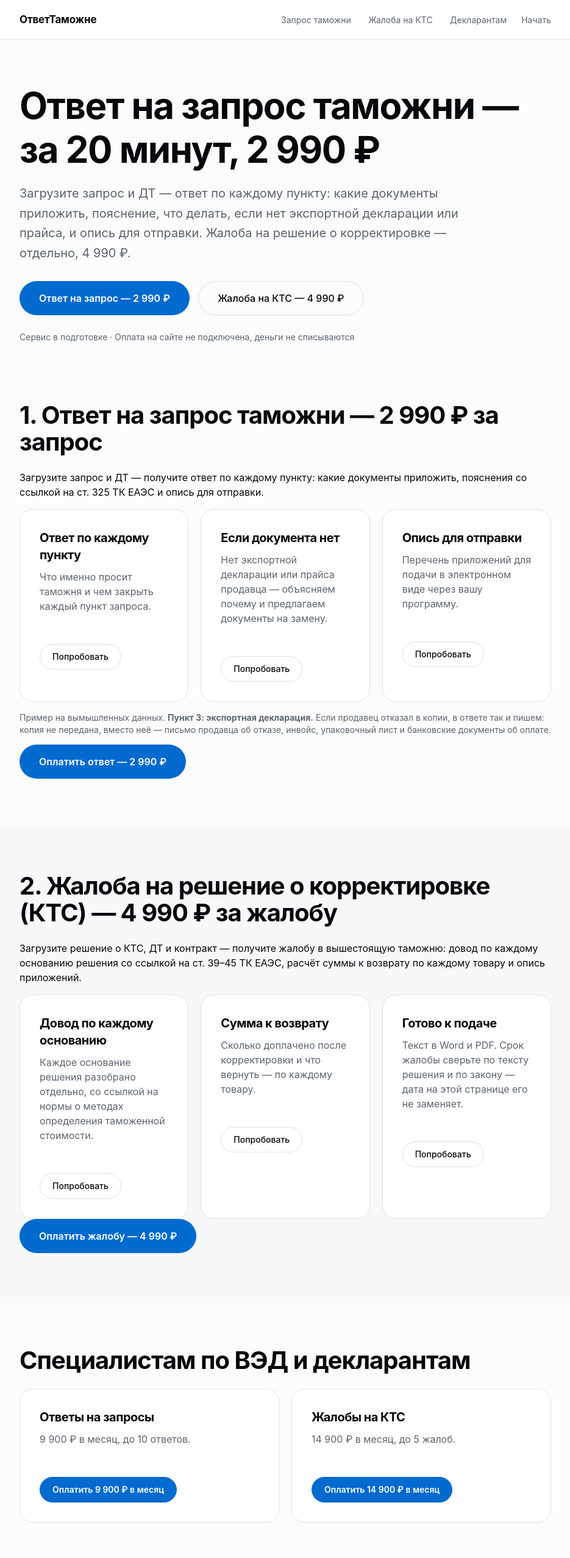
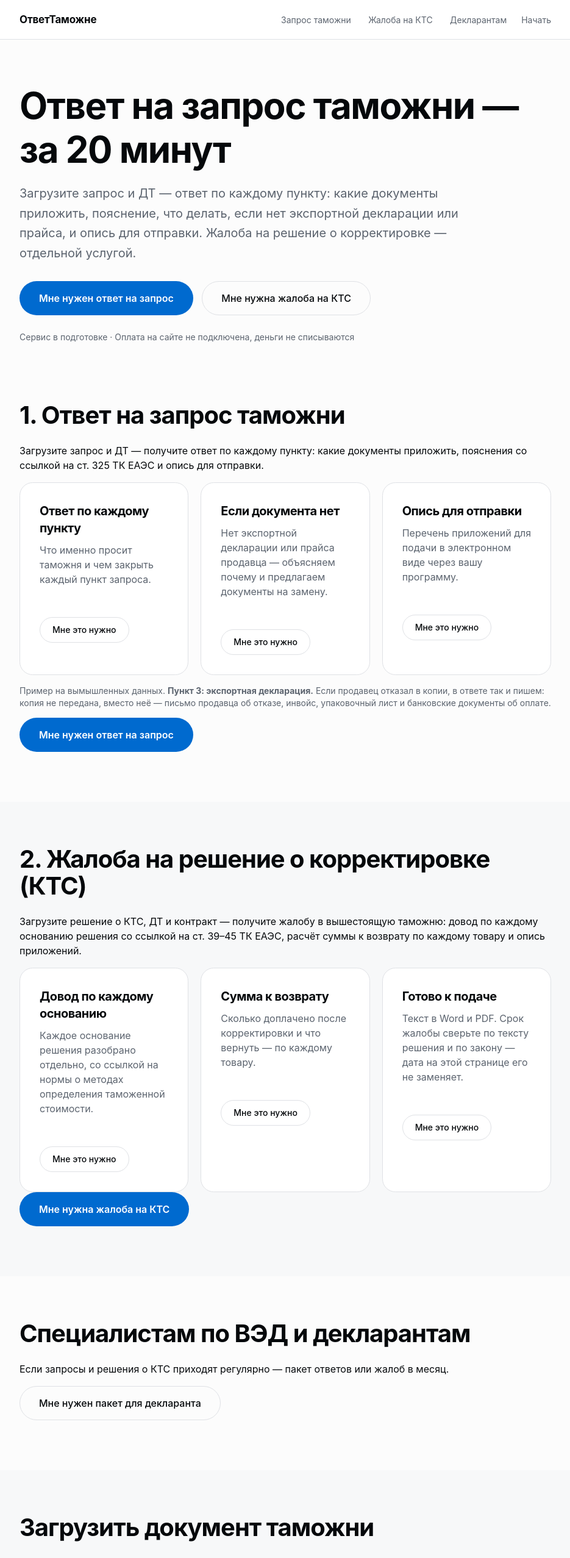
Before and after one commit to super-romeo/tamozhnya-dokuwell, a plain HTML site: page index.html in a window 1280 px wide. Shown: the top 2555 px of the page at 61% size, without its empty margins (172-1107 px from the left). Drawn offline with Linux system fonts and the light colour scheme.

Commit message:
Цена — на отдельном экране price.html после шага «мне это нужно» (СМ-10 «Смоков»)

```diff
--- a/index.html
+++ b/index.html
@@ -3,8 +3,8 @@
 <head>
 <meta charset="utf-8">
 <meta name="viewport" content="width=device-width,initial-scale=1">
-<title>Ответ на запрос таможни — за 20 минут, 2 990 ₽</title>
-<meta name="description" content="Загрузите запрос таможни и ДТ — ответ по каждому пункту: какие документы приложить, что делать, если нет экспортной декларации или прайса, опись для отправки. 2 990 ₽. Жалоба на решение о корректировке — 4 990 ₽.">
+<title>Ответ на запрос таможни — за 20 минут</title>
+<meta name="description" content="Загрузите запрос таможни и ДТ — ответ по каждому пункту: какие документы приложить, что делать, если нет экспортной декларации или прайса, опись для отправки. Отдельно — жалоба на решение о корректировке таможенной стоимости.">
 <link rel="icon" href="favicon.svg">
 <link rel="stylesheet" href="style.css">
 <script src="smoke.js" defer></script>
@@ -16,55 +16,53 @@
   <nav class="top">
     <a href="#zapros" data-ev="click_nav_zapros">Запрос таможни</a>
     <a href="#kts" data-ev="click_nav_kts">Жалоба на КТС</a>
-    <a href="#price" data-ev="click_nav_price">Декларантам</a><a href="#start" data-ev="click_nav_start">Начать</a>
+    <a href="price.html#deklarant" data-ev="click_nav_price">Декларантам</a><a href="#start" data-ev="click_nav_start">Начать</a>
   </nav>
 </div></header>
 
 <div class="wrap">
 
   <div class="hero">
-    <h1>Ответ на запрос таможни — за 20 минут, 2 990 ₽</h1>
-    <p class="sub">Загрузите запрос и ДТ — ответ по каждому пункту: какие документы приложить, пояснение, что делать, если нет экспортной декларации или прайса, и опись для отправки. Жалоба на решение о корректировке — отдельно, 4 990 ₽.</p>
-    <a class="cta" href="#zapros" data-ev="cta_click">Ответ на запрос — 2 990 ₽</a>
-    <a class="cta ghost" href="#kts" data-ev="cta_click_new">Жалоба на КТС — 4 990 ₽</a>
+    <h1>Ответ на запрос таможни — за 20 минут</h1>
+    <p class="sub">Загрузите запрос и ДТ — ответ по каждому пункту: какие документы приложить, пояснение, что делать, если нет экспортной декларации или прайса, и опись для отправки. Жалоба на решение о корректировке — отдельной услугой.</p>
+    <a class="cta" href="price.html#zapros" data-ev="cta_click">Мне нужен ответ на запрос</a>
+    <a class="cta ghost" href="price.html#kts" data-ev="cta_click_new">Мне нужна жалоба на КТС</a>
     <p class="cta-note">Сервис в подготовке &middot; Оплата на сайте не подключена, деньги не списываются</p>
   </div>
 
   <section id="zapros" data-view="zapros_view">
-    <h2>1. Ответ на запрос таможни — 2 990 ₽ за запрос</h2>
+    <h2>1. Ответ на запрос таможни</h2>
     <p>Загрузите запрос и ДТ — получите ответ по каждому пункту: какие документы приложить, пояснения со ссылкой на ст. 325 ТК ЕАЭС и опись для отправки.</p>
     <div class="grid">
-      <div class="card"><b>Ответ по каждому пункту</b><span>Что именно просит таможня и чем закрыть каждый пункт запроса.</span><br><a class="btn" href="pay.html?f=punkty" data-ev="feature_punkty">Попробовать</a></div>
-      <div class="card"><b>Если документа нет</b><span>Нет экспортной декларации или прайса продавца — объясняем почему и предлагаем документы на замену.</span><br><a class="btn" href="pay.html?f=zamena" data-ev="feature_zamena">Попробовать</a></div>
-      <div class="card"><b>Опись для отправки</b><span>Перечень приложений для подачи в электронном виде через вашу программу.</span><br><a class="btn" href="pay.html?f=opis" data-ev="feature_opis">Попробовать</a></div>
+      <div class="card"><b>Ответ по каждому пункту</b><span>Что именно просит таможня и чем закрыть каждый пункт запроса.</span><br><a class="btn" href="price.html#zapros" data-ev="feature_punkty">Мне это нужно</a></div>
+      <div class="card"><b>Если документа нет</b><span>Нет экспортной декларации или прайса продавца — объясняем почему и предлагаем документы на замену.</span><br><a class="btn" href="price.html#zapros" data-ev="feature_zamena">Мне это нужно</a></div>
+      <div class="card"><b>Опись для отправки</b><span>Перечень приложений для подачи в электронном виде через вашу программу.</span><br><a class="btn" href="price.html#zapros" data-ev="feature_opis">Мне это нужно</a></div>
     </div>
     <p class="fine" style="margin-top:16px">Пример на вымышленных данных. <b>Пункт 3: экспортная декларация.</b> Если продавец отказал в копии, в ответе так и пишем: копия не передана, вместо неё — письмо продавца об отказе, инвойс, упаковочный лист и банковские документы об оплате.</p>
-    <a class="cta" href="pay.html?plan=zapros" data-ev="payment_click click_pay_zapros">Оплатить ответ — 2 990 ₽</a>
+    <a class="cta" href="price.html#zapros" data-ev="cta_click">Мне нужен ответ на запрос</a>
   </section>
 
   <section id="kts" data-view="kts_view">
-    <h2>2. Жалоба на решение о корректировке (КТС) — 4 990 ₽ за жалобу</h2>
+    <h2>2. Жалоба на решение о корректировке (КТС)</h2>
     <p>Загрузите решение о КТС, ДТ и контракт — получите жалобу в вышестоящую таможню: довод по каждому основанию решения со ссылкой на ст. 39–45 ТК ЕАЭС, расчёт суммы к возврату по каждому товару и опись приложений.</p>
     <div class="grid">
-      <div class="card"><b>Довод по каждому основанию</b><span>Каждое основание решения разобрано отдельно, со ссылкой на нормы о методах определения таможенной стоимости.</span><br><a class="btn" href="pay.html?f=kts_dovody" data-ev="feature_kts_dovody">Попробовать</a></div>
-      <div class="card"><b>Сумма к возврату</b><span>Сколько доплачено после корректировки и что вернуть — по каждому товару.</span><br><a class="btn" href="pay.html?f=kts_vozvrat" data-ev="feature_kts_vozvrat">Попробовать</a></div>
-      <div class="card"><b>Готово к подаче</b><span>Текст в Word и PDF. Срок жалобы сверьте по тексту решения и по закону — дата на этой странице его не заменяет.</span><br><a class="btn" href="pay.html?f=kts_podacha" data-ev="feature_kts_podacha">Попробовать</a></div>
+      <div class="card"><b>Довод по каждому основанию</b><span>Каждое основание решения разобрано отдельно, со ссылкой на нормы о методах определения таможенной стоимости.</span><br><a class="btn" href="price.html#kts" data-ev="feature_kts_dovody">Мне это нужно</a></div>
+      <div class="card"><b>Сумма к возврату</b><span>Сколько доплачено после корректировки и что вернуть — по каждому товару.</span><br><a class="btn" href="price.html#kts" data-ev="feature_kts_vozvrat">Мне это нужно</a></div>
+      <div class="card"><b>Готово к подаче</b><span>Текст в Word и PDF. Срок жалобы сверьте по тексту решения и по закону — дата на этой странице его не заменяет.</span><br><a class="btn" href="price.html#kts" data-ev="feature_kts_podacha">Мне это нужно</a></div>
     </div>
-    <a class="cta" href="pay.html?plan=kts" data-ev="payment_click_new click_pay_kts">Оплатить жалобу — 4 990 ₽</a>
+    <a class="cta" href="price.html#kts" data-ev="cta_click_new">Мне нужна жалоба на КТС</a>
   </section>
 
-  <section id="price" data-view="price_view">
+  <section id="deklarant">
     <h2>Специалистам по ВЭД и декларантам</h2>
-    <div class="grid">
-      <div class="card"><b>Ответы на запросы</b><span>9 900 ₽ в месяц, до 10 ответов.</span><br><a class="btn" href="pay.html?plan=deklarant_zapros" data-ev="payment_click click_pay_deklarant_zapros">Оплатить 9 900 ₽ в месяц</a></div>
-      <div class="card"><b>Жалобы на КТС</b><span>14 900 ₽ в месяц, до 5 жалоб.</span><br><a class="btn" href="pay.html?plan=deklarant_kts" data-ev="payment_click_new click_pay_deklarant_kts">Оплатить 14 900 ₽ в месяц</a></div>
-    </div>
+    <p>Если запросы и решения о КТС приходят регулярно — пакет ответов или жалоб в месяц.</p>
+    <a class="cta ghost" href="price.html#deklarant" data-ev="cta_click">Мне нужен пакет для декларанта</a>
   </section>
 
   <section id="start" data-view="start_view">
     <h2>Загрузить документ таможни</h2>
     <p><label>Что пришло от таможни<br><select data-ev-focus="form_start" style="margin-top:6px;padding:8px;font-size:16px"><option value="">— выберите —</option><option>Запрос документов</option><option>Решение о корректировке (КТС)</option></select></label></p>
-    <a class="cta" href="pay.html?intent=dokument" data-ev="form_submit_click">Загрузить запрос или решение</a>
+    <a class="cta" href="price.html" data-ev="form_submit_click">Загрузить запрос или решение</a>
   </section>
 </div>
 
--- a/sitemap.xml
+++ b/sitemap.xml
@@ -1,5 +1,6 @@
 <?xml version="1.0" encoding="UTF-8"?>
 <urlset xmlns="http://www.sitemaps.org/schemas/sitemap/0.9">
-  <url><loc>https://tamozhnya.veridok.ru/</loc><lastmod>2026-10-05</lastmod><priority>1.0</priority></url>
+  <url><loc>https://tamozhnya.veridok.ru/</loc><lastmod>2026-10-06</lastmod><priority>1.0</priority></url>
+  <url><loc>https://tamozhnya.veridok.ru/price.html</loc><lastmod>2026-10-06</lastmod><priority>0.8</priority></url>
   <url><loc>https://tamozhnya.veridok.ru/privacy.html</loc><lastmod>2026-10-05</lastmod><priority>0.2</priority></url>
 </urlset>
```
Also changed, not shown: price.html (added, +61 -0 lines).
